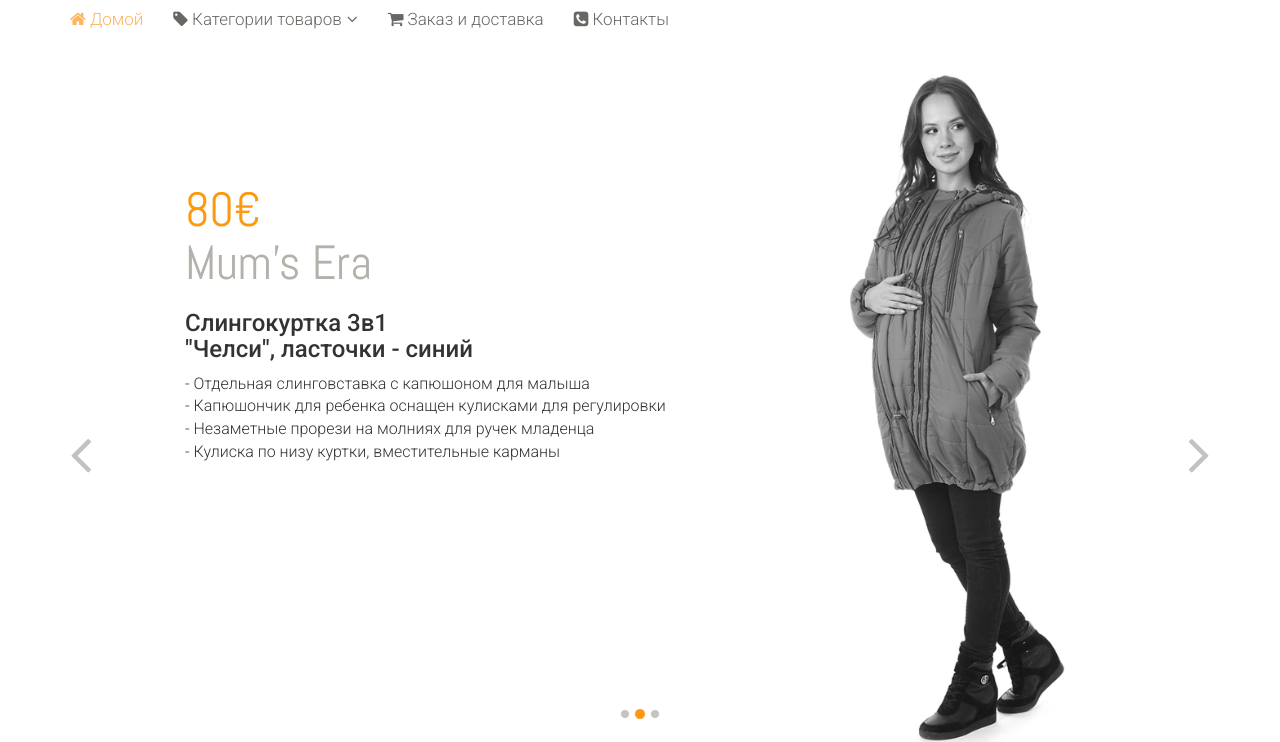
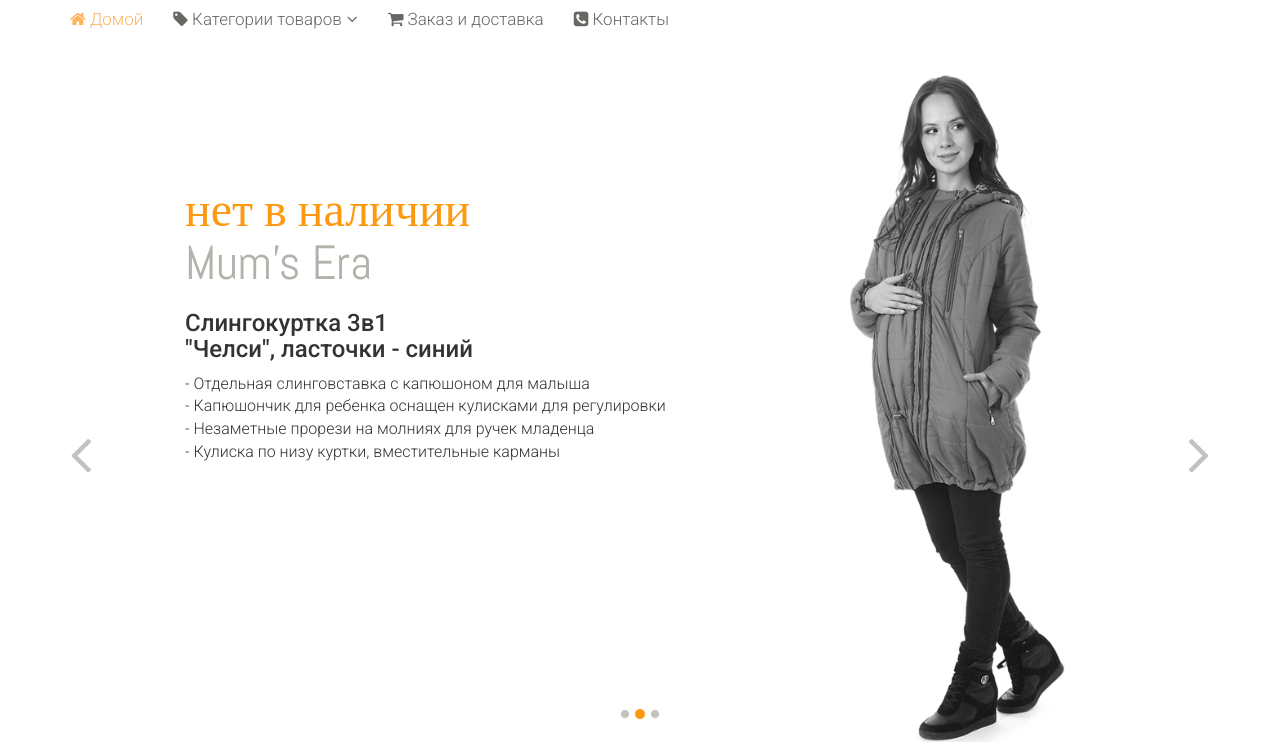
Before and after one commit to sunmama-lv/sunmama-lv.github.io, a website: page chelsi_lastochki_sin.html in a window 1280 px wide. Shown: the part 58-800 px from the top of the page. Drawn offline with Linux system fonts and the light colour scheme.

Commit message:
Челси ласточки-синий нет в наличии

```diff
--- a/chelsi_lastochki_sin.html
+++ b/chelsi_lastochki_sin.html
@@ -107,7 +107,7 @@
 	<div class="carousel-inner">
 							<div class="item active">
 								<div class="col-sm-6">
-									<h1><span>80€</span><br>Mum's Era</h1>
+									<h1><span>нет в наличии</span><br>Mum's Era</h1>
 									<h3>Слингокуртка 3в1 <br>"Челси", ласточки - синий</h3>
 									<p>- Улучшенная модель нового сезона
                                     	<br>- Доработаны и улучшены лекала куртки, стала лучше посадка по фигуре
@@ -123,7 +123,7 @@
 							</div>
 							<div class="item">
 								<div class="col-sm-6">
-									<h1><span>80€</span><br>Mum's Era</h1>
+									<h1><span>нет в наличии</span><br>Mum's Era</h1>
 									<h3>Слингокуртка 3в1 <br>"Челси", ласточки - синий</h3>
 									<p>- Отдельная слинговставка с капюшоном для малыша
                                     	<br>- Капюшончик для ребенка оснащен кулисками для регулировки
@@ -140,7 +140,7 @@
 
 							<div class="item">
 								<div class="col-sm-6">
-									<h1><span>80€</span><br>Mum's Era</h1>
+									<h1><span>нет в наличии</span><br>Mum's Era</h1>
 									<h3>Слингокуртка 3в1 <br>"Челси", ласточки - синий</h3>
 									<p>Важно!<br>- Слингокуртка не рассчитана на ношение малыша в позиции "колыбелька",
                                     ребенка под слингокурткой можно носить только вертикально, начиная с возраста 4 месяца.<br>
```
Also changed, not shown: beremennie_demi.html (+1 -1 lines), demi.html (+1 -1 lines), slingokurtki_demi.html (+1 -1 lines).
